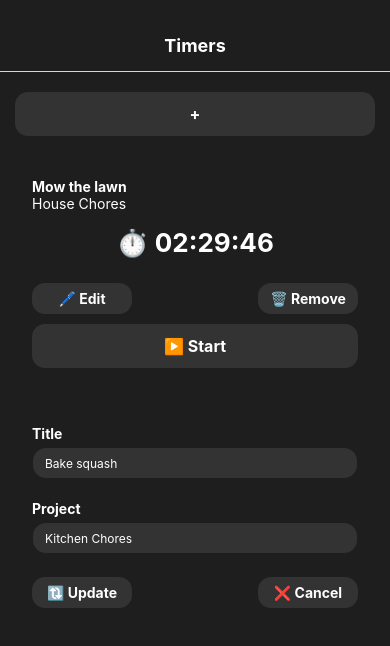
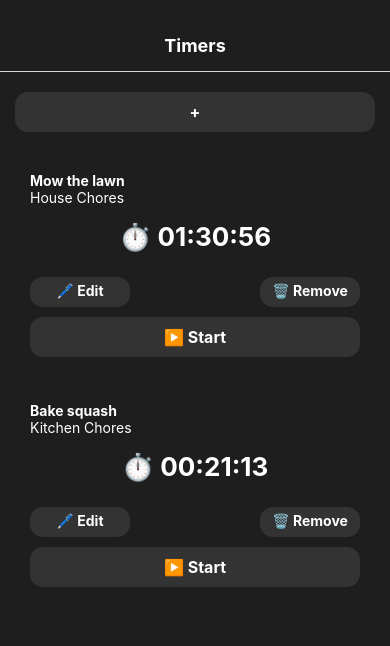
Before and after one commit to vokaEntropy/cronus, a React Native app: screen / in a window 390 px wide. Shown: the top 646 px of the page. Built offline with nearby package versions, Linux system fonts and the light colour scheme.

Commit message:
add simple logic

```diff
--- a/App.tsx
+++ b/App.tsx
@@ -1,12 +1,35 @@
-import React from 'react';
+import React, { useState } from 'react';
 import { StatusBar } from 'expo-status-bar';
 import { ScrollView, StyleSheet, Text, View } from 'react-native';
+import { v4 as uuidv4 } from 'uuid';
 
 import EditableTimer from './components/EditableTimer';
 import ToggleableTimerForm from './components/ToggleableTimerForm';
 import colors from './constant/colors';
+import { newTimer, newTimerType } from './utils/TimerUtils';
 
 const App = () => {
+  const [timers, setTimers] = useState([
+    {
+      title: 'Mow the lawn',
+      project: 'House Chores',
+      id: uuidv4(),
+      elapsed: 5456099,
+      isRunning: true,
+    },
+    {
+      title: 'Bake squash',
+      project: 'Kitchen Chores',
+      id: uuidv4(),
+      elapsed: 1273998,
+      isRunning: false,
+    },
+  ]);
+
+  const handleCreateFormSubmit = (timer: newTimerType) => {
+    setTimers([newTimer(timer), ...timers]);
+  };
+
   return (
     <View style={styles.appContainer}>
       <StatusBar style="light" />
@@ -16,20 +39,17 @@ const App = () => {
       </View>
 
       <ScrollView style={styles.timerList}>
-        <ToggleableTimerForm isOpen={false} />
-        <EditableTimer
-          id="1"
-          title="Mow the lawn"
-          project="House Chores"
-          elapsed="8986300"
-        />
-        <EditableTimer
-          id="2"
-          title="Bake squash"
-          project="Kitchen Chores"
-          elapsed="3890985"
-          editFormOpen
-        />
+        <ToggleableTimerForm onFormSubmit={handleCreateFormSubmit} />
+        {timers.map(({ title, project, id, elapsed, isRunning }) => (
+          <EditableTimer
+            key={id}
+            id={id}
+            title={title}
+            project={project}
+            elapsed={elapsed}
+            isRunning={isRunning}
+          />
+        ))}
       </ScrollView>
     </View>
   );
--- a/components/EditableTimer.tsx
+++ b/components/EditableTimer.tsx
@@ -1,4 +1,4 @@
-import React from 'react';
+import React, { useState } from 'react';
 
 import TimerForm from './TimerForm';
 import Timer from './Timer';
@@ -9,7 +9,6 @@ type EditableTimerType = {
   project: string;
   elapsed: number;
   isRunning?: boolean;
-  editFormOpen?: boolean;
 };
 
 // add id and isRunning for Timer
@@ -20,10 +19,11 @@ const EditableTimer = ({
   project,
   elapsed,
   isRunning,
-  editFormOpen,
 }: EditableTimerType) => {
+  const [editFormOpen, setEditFormOpen] = useState(false);
+
   if (editFormOpen) {
-    return <TimerForm id={id} title={title} project={project} />;
+    return <TimerForm id={id} defaultTitle={title} defaultProject={project} />;
   }
   return <Timer title={title} project={project} elapsed={elapsed} />;
 };
--- a/components/TimerForm.tsx
+++ b/components/TimerForm.tsx
@@ -1,4 +1,4 @@
-import React from 'react';
+import React, { useState } from 'react';
 import { StyleSheet, View, Text, TextInput } from 'react-native';
 
 import TimerButton from './TimerButton';
@@ -7,12 +7,30 @@ import colors from '../constant/colors';
 
 type TimerFormType = {
   id?: string;
-  title?: string;
-  project?: string;
+  onFormClose: any;
+  onFormSubmit: any;
+  defaultTitle?: string;
+  defaultProject?: string;
 };
 
-const TimerForm = ({ id, title, project }: TimerFormType) => {
+const TimerForm = ({
+  id,
+  onFormClose,
+  onFormSubmit,
+  defaultTitle,
+  defaultProject,
+}: TimerFormType) => {
   const submitText = Boolean(id) ? '🔃 Update' : '➕ Create';
+
+  const [title, setTitle] = useState(id ? defaultTitle : '');
+  const [project, setProject] = useState(id ? defaultProject : '');
+
+  const handleSubmit = () =>
+    onFormSubmit({
+      id,
+      title,
+      project,
+    });
 
   return (
     <View style={styles.formContainer}>
@@ -20,7 +38,9 @@ const TimerForm = ({ id, title, project }: TimerFormType) => {
         <Text style={styles.textInputTitle}>Title</Text>
         <View style={styles.textInputContainer}>
           <TextInput
+            value={title}
             style={styles.textInput}
+            onChangeText={setTitle}
             underlineColorAndroid="transparent"
             defaultValue={title}
           />
@@ -28,10 +48,12 @@ const TimerForm = ({ id, title, project }: TimerFormType) => {
       </View>
 
       <View style={styles.attributeContainer}>
-        <Text style={styles.textInputTitle}>Project</Text>
+        <Text style={styles.textInputTitle}>Project:</Text>
         <View style={styles.textInputContainer}>
           <TextInput
+            value={project}
             style={styles.textInput}
+            onChangeText={setProject}
             underlineColorAndroid="transparent"
             defaultValue={project}
           />
@@ -39,8 +61,18 @@ const TimerForm = ({ id, title, project }: TimerFormType) => {
       </View>
 
       <View style={styles.buttonGroup}>
-        <TimerButton small color="#21BA45" title={submitText} />
-        <TimerButton small color="#DB2828" title="❌ Cancel" />
+        <TimerButton
+          small
+          color="#21BA45"
+          title={submitText}
+          onPress={handleSubmit}
+        />
+        <TimerButton
+          small
+          color="#DB2828"
+          title="❌ Cancel"
+          onPress={onFormClose}
+        />
       </View>
     </View>
   );
--- a/components/ToggleableTimerForm.tsx
+++ b/components/ToggleableTimerForm.tsx
@@ -1,17 +1,36 @@
-import React from 'react';
+import React, { useState } from 'react';
 import { StyleSheet, View } from 'react-native';
 
 import TimerButton from './TimerButton';
 import TimerForm from './TimerForm';
+import { newTimerType } from '../utils/TimerUtils';
 
 type ToggleableTimerFormType = {
-  isOpen: boolean;
+  onFormSubmit: (timer: newTimerType) => void;
 };
 
-const ToggleableTimerForm = ({ isOpen }: ToggleableTimerFormType) => {
+const ToggleableTimerForm = ({ onFormSubmit }: ToggleableTimerFormType) => {
+  const [isOpen, setIsOpen] = useState(false);
+
+  const handleFormOpen = () => setIsOpen(true);
+  const handleFormClose = () => setIsOpen(false);
+  const handleFormSubmit = (timer: newTimerType) => {
+    console.log(timer);
+    console.log(onFormSubmit);
+    onFormSubmit(timer);
+    handleFormClose();
+  };
+
   return (
     <View style={[styles.container, !isOpen && styles.buttonPadding]}>
-      {isOpen ? <TimerForm /> : <TimerButton title="+" color="black" />}
+      {isOpen ? (
+        <TimerForm
+          onFormSubmit={handleFormSubmit}
+          onFormClose={handleFormClose}
+        />
+      ) : (
+        <TimerButton title="+" color="black" onPress={handleFormOpen} />
+      )}
     </View>
   );
 };
--- a/constant/borderStyle.ts
+++ b/constant/borderStyle.ts
@@ -1,6 +1,6 @@
 const borderStyle = {
   borderColor: 'transparent',
-  borderWidth: 2,
+  borderWidth: 0,
   borderRadius: 13,
 };
 
--- a/utils/TimerUtils.ts
+++ b/utils/TimerUtils.ts
@@ -24,7 +24,7 @@ const pad = (numberString: string, size: number) => {
   return padded;
 };
 
-type newTimerType = {
+export type newTimerType = {
   title?: string;
   project?: string;
 };
```
